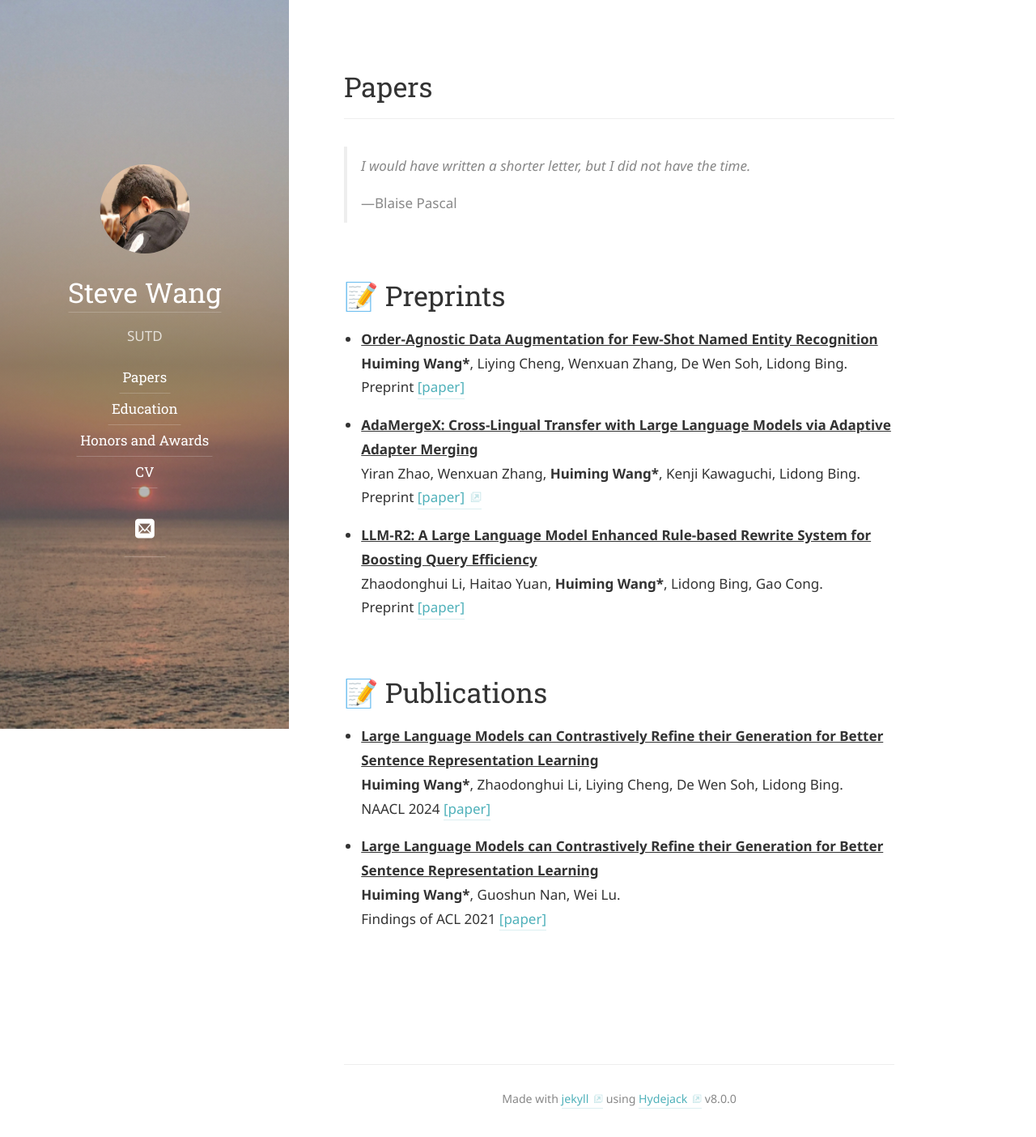
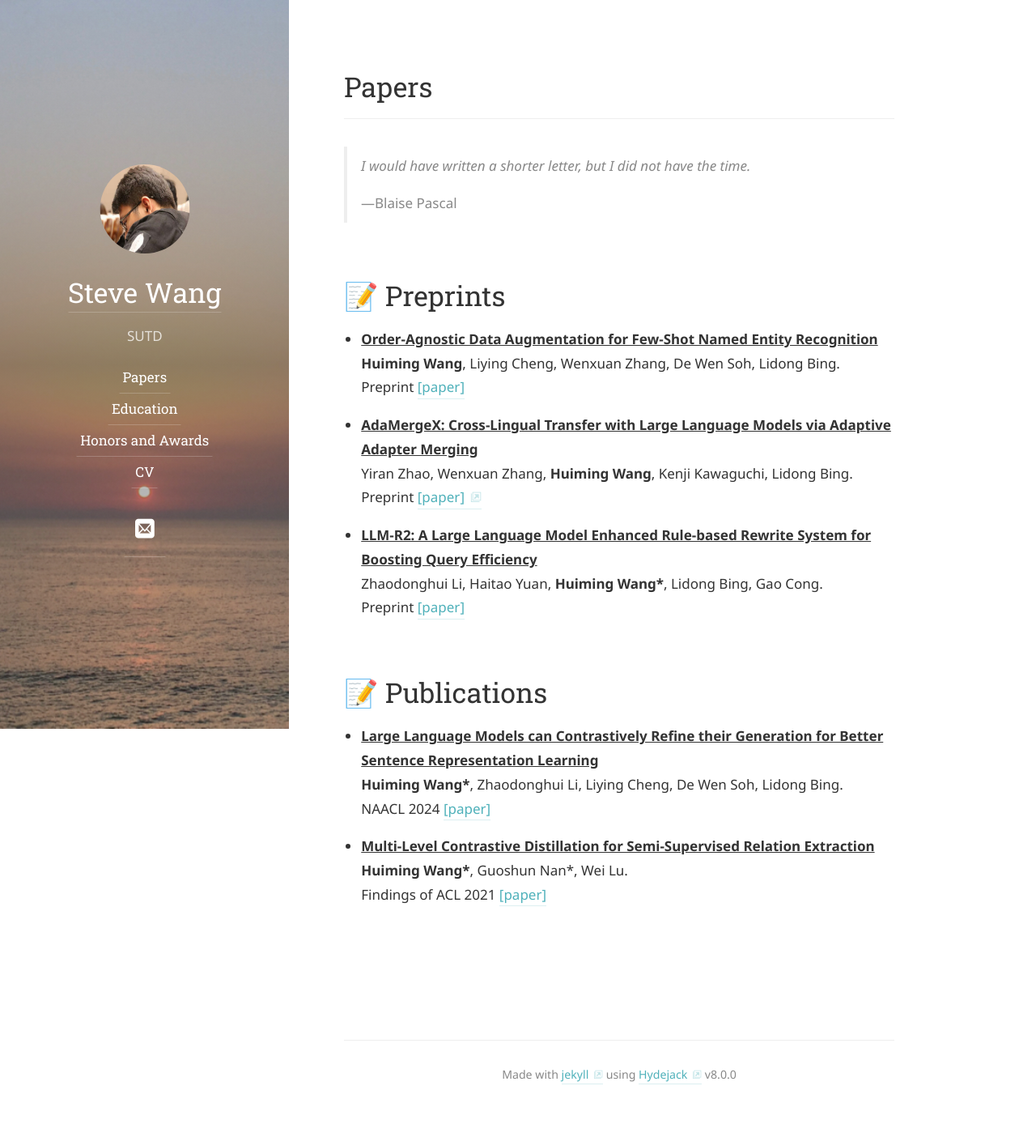
Before and after one commit to Circle-Ming/Circle-Ming.github.io, a Jekyll site: the page built from papers.md, in a window 1280 px wide. Shown: the whole page at 81% size. Built offline with Jekyll 4.4.1, drawn with Linux system fonts in a browser that asks for light colours; some web fonts are replaced; after the commit the page ends 1375 px from its top, so only the background shows below that.

Commit message:
Update papers.md

```diff
--- a/papers.md
+++ b/papers.md
@@ -14,11 +14,11 @@ order:  1
 ======
 
 - **<ins>Order-Agnostic Data Augmentation for Few-Shot Named Entity Recognition</ins>**\
-**Huiming Wang\***, Liying Cheng, Wenxuan Zhang, De Wen Soh, Lidong Bing.\
+**Huiming Wang**, Liying Cheng, Wenxuan Zhang, De Wen Soh, Lidong Bing.\
 Preprint [\[paper\]](assets/img/Order_Agnostic_Data_Augmentation_for_Few_Shot_Named_Entity_Recognition.pdf)
 
 - **<ins>AdaMergeX: Cross-Lingual Transfer with Large Language Models via Adaptive Adapter Merging</ins>**\
-Yiran Zhao, Wenxuan Zhang, **Huiming Wang\***, Kenji Kawaguchi, Lidong Bing.\
+Yiran Zhao, Wenxuan Zhang, **Huiming Wang**, Kenji Kawaguchi, Lidong Bing.\
 Preprint [\[paper\]](https://arxiv.org/pdf/2402.18913.pdf)
 
 - **<ins>LLM-R2: A Large Language Model Enhanced Rule-based Rewrite System for Boosting Query Efficiency</ins>**\
@@ -32,6 +32,6 @@ Preprint [\[paper\]](assets/img/SIGMOD2024.pdf)
 **Huiming Wang\***, Zhaodonghui Li, Liying Cheng, De Wen Soh, Lidong Bing.\
 NAACL 2024 [\[paper\]](assets/img/NAACL2024_Large_Language_Models_can_Contrastively_Refine_their_Generation_for_Better_Sentence_Representation_Learning.pdf)
 
-- **<ins>Large Language Models can Contrastively Refine their Generation for Better Sentence Representation Learning</ins>**\
-**Huiming Wang\***, Guoshun Nan, Wei Lu.\
+- **<ins>Multi-Level Contrastive Distillation for Semi-Supervised Relation Extraction</ins>**\
+**Huiming Wang\***, Guoshun Nan\*, Wei Lu.\
 Findings of ACL 2021 [\[paper\]](assets/img/ACL2021_SemiRE.pdf)
```
